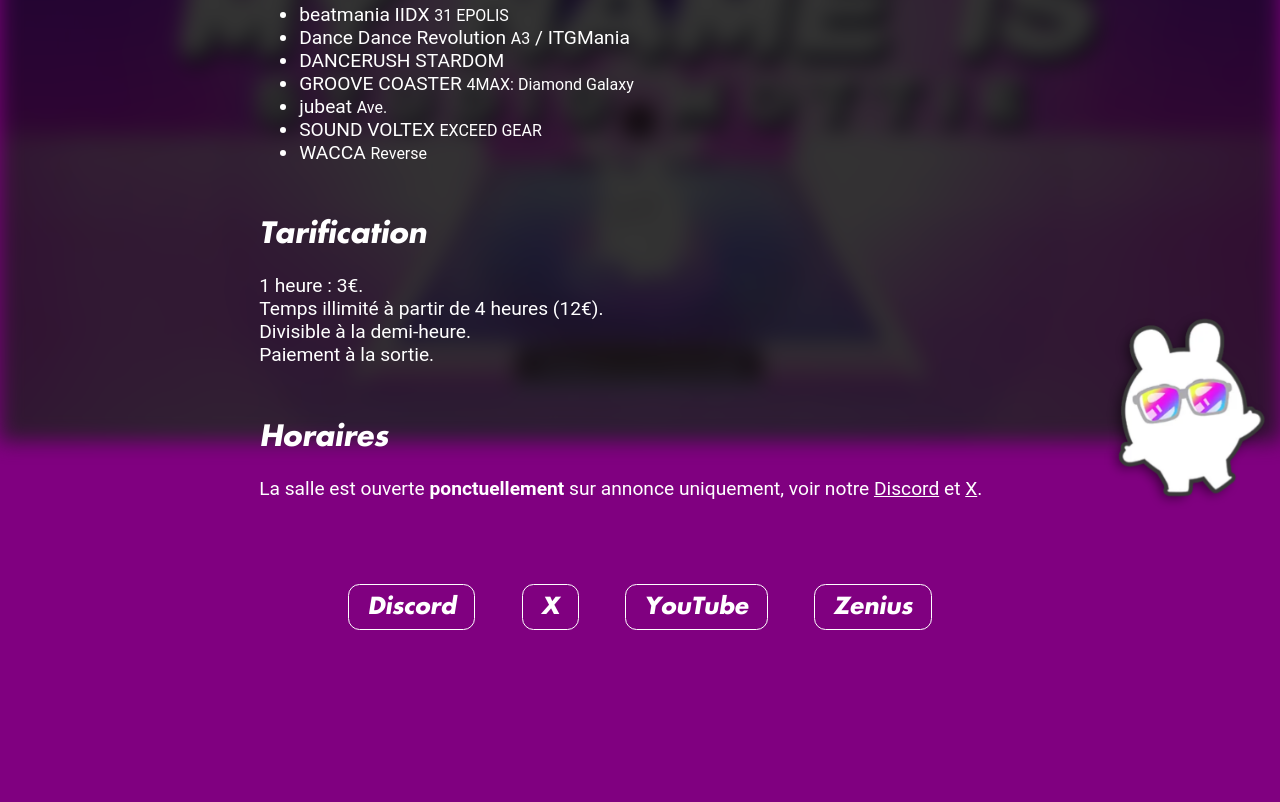
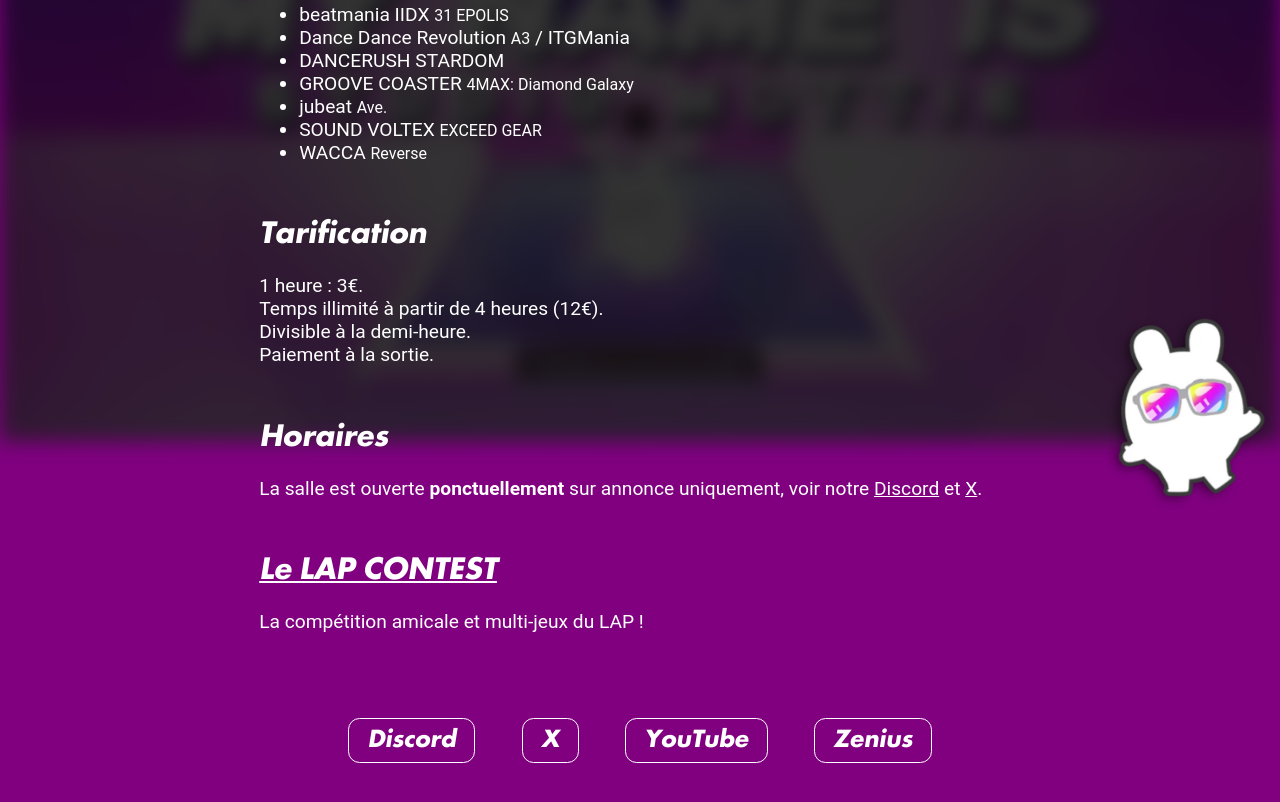
Before and after one commit to LAP-Arcade/lap-web, a plain HTML site: page input/content/index.html in a window 1280 px wide. Shown: the part 359-1161 px from the top of the page. Drawn offline with Linux system fonts and the light colour scheme; a web font is replaced by a local one.

Commit message:
Contest link on home page

```diff
--- a/input/content/index.html
+++ b/input/content/index.html
@@ -162,6 +162,9 @@
         La salle est ouverte <strong>ponctuellement</strong> sur annonce uniquement, voir notre <a href="https://lelap.in/discord">Discord</a> et
         <a href="https://x.com/LAP_Arcade">X</a>.
     </p>
+
+	<h2><a href="contest/">Le LAP CONTEST</a></h2>
+    <p>La compétition amicale et multi-jeux du LAP !</p>
 </div>
 
 <footer id="footer">
```
